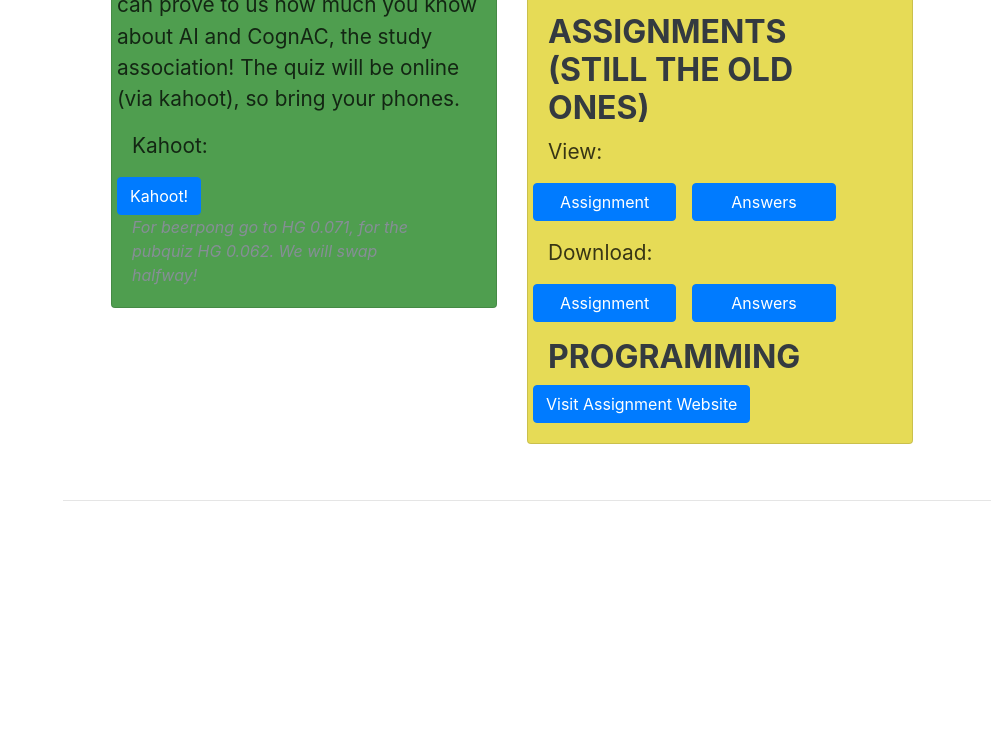
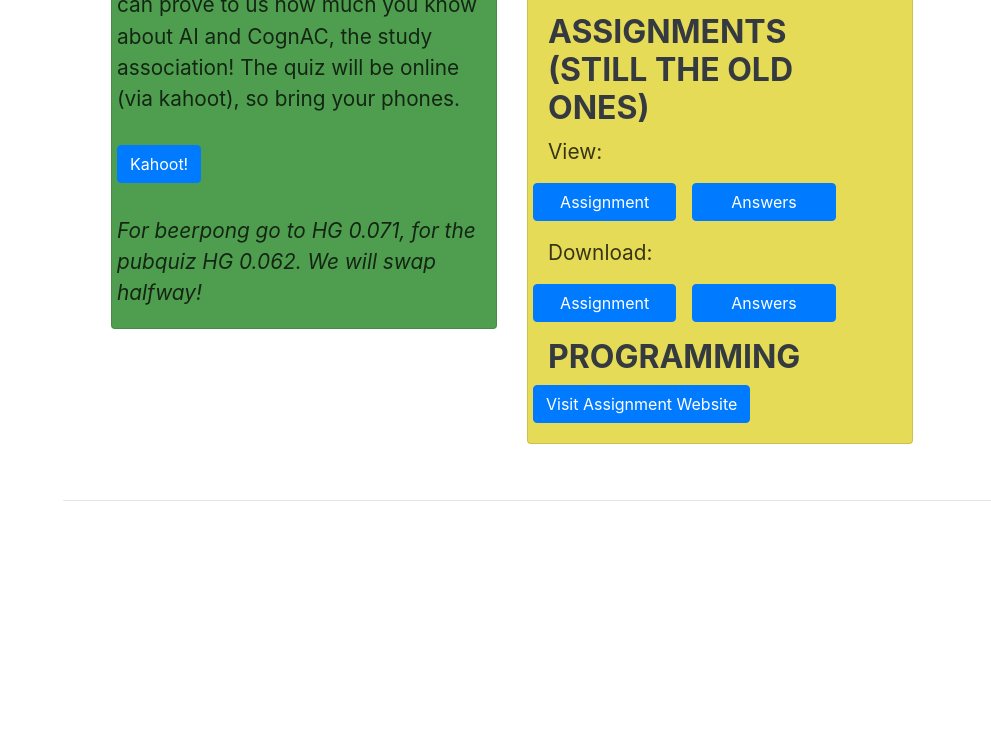
Before and after one commit to parentsday/parentsday.github.io, a website: page index.html in a window 1280 px wide. Shown: the part 4101-4854 px from the top of the page, without its empty margins (289-1280 px from the left). Drawn offline with nearby package versions, Linux system fonts and the light colour scheme; files that its build step writes are made by us from their sources; a web font is replaced by a local one.

Commit message:
improved formatting

```diff
--- a/index.html
+++ b/index.html
@@ -213,13 +213,11 @@
                 The committee has created a quiz, where hopefully you can prove to us how much you know
                 about AI and CognAC, the study association!
                 The quiz will be online (via kahoot), so bring your phones.
+                <br> <br>
+                <a href="https://kahoot.it/" class="btn btn-primary">Kahoot!</a>
+                <br><br>
+                <i>For beerpong go to HG 0.071, for the pubquiz HG 0.062. We will swap halfway!</i>
                 <br>
-                </p>
-              <p class="card-text col-md-12">Kahoot:</p>
-              <a href="https://kahoot.it/" class="btn btn-primary">Kahoot!</a>
-              <div class="col-md-11">
-                <i>For beerpong go to HG 0.071, for the pubquiz HG 0.062. We will swap halfway!</i>
-              </div>
             </div>
           </div>
         </div>
@@ -446,12 +444,11 @@
                 The committee has created a quiz, where hopefully you can prove to us how much you know
                 about AI and CognAC, the study association!
                 The quiz will be online (via kahoot), so bring your phones.
+                <br> <br>
+                <a href="https://kahoot.it/" class="btn btn-primary">Kahoot!</a>
+                <br><br>
+                <i>For beerpong go to HG 0.071, for the pubquiz HG 0.062. We will swap halfway!</i>
                 <br>
-              </p>
-              <p class="card-text col-md-12">Kahoot:</p>
-              <a href="https://kahoot.it/" class="btn btn-primary">Kahoot!</a>
-              <div class="col-md-11">
-                <i>For beerpong go to HG 0.071, for the pubquiz HG 0.062. We will swap halfway!</i>
               </div>
             </div>
           </div>
```
